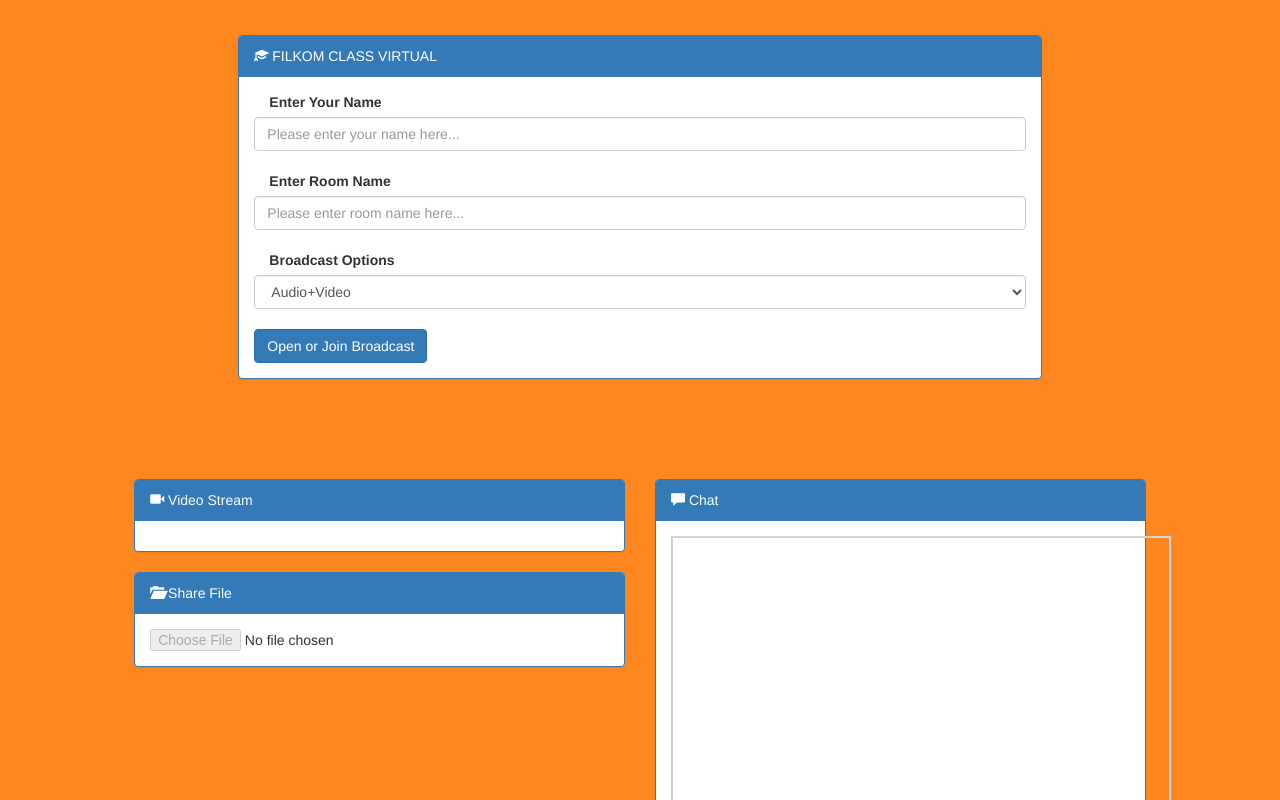
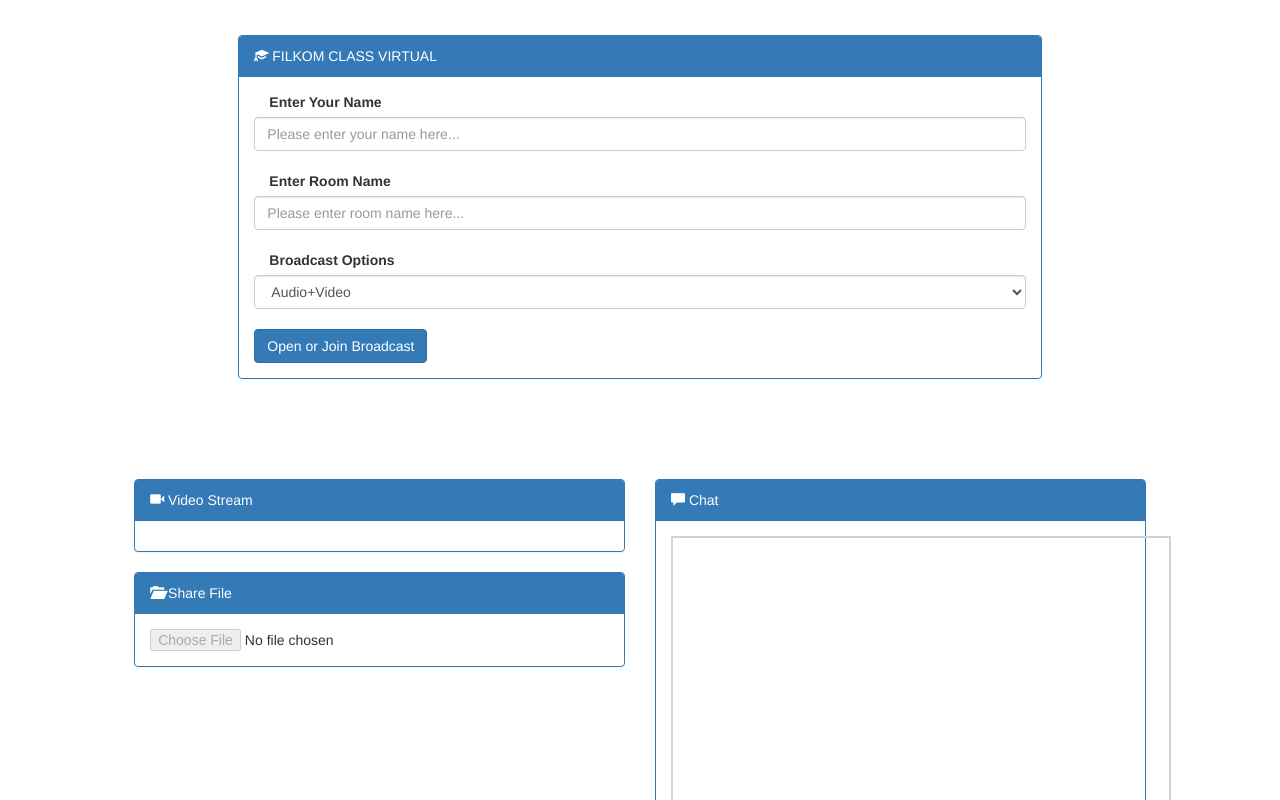
Before and after one commit to nandafroyo/Filkom-Virtual-Class, a website: page index.html in a window 1280 px wide. Shown: the top 800 px of the page. Drawn offline with nearby package versions, Linux system fonts and the light colour scheme; a script that the page names is missing.

Commit message:
Update style.css

```diff
--- a/style.css
+++ b/style.css
@@ -2,14 +2,6 @@
 	position:relative;
 }
 */
-body {
-	background-color:#ff8720;
-	/*background-image: -webkit-radial-gradient(circle,#333,#0c0c0c);
-    background-image: radial-gradient(circle,#333,#0c0c0c);
-    background-repeat: no-repeat;
-    color: #636363;
-	*/
-}
 
 .chat-box {
     height: 200px;
```
